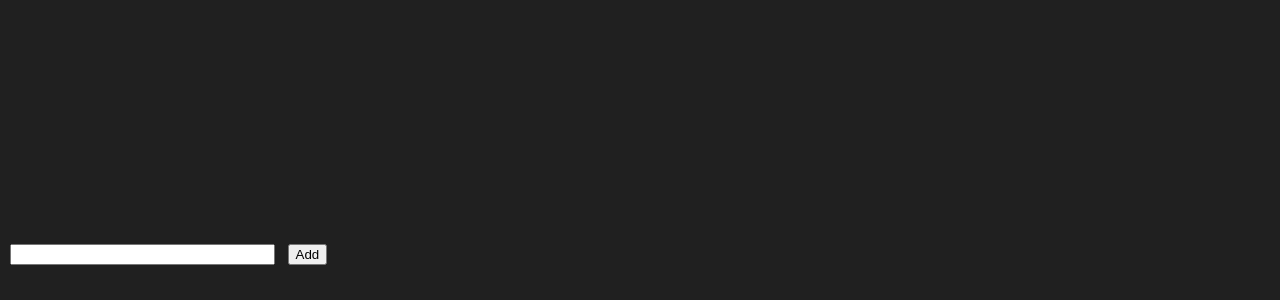
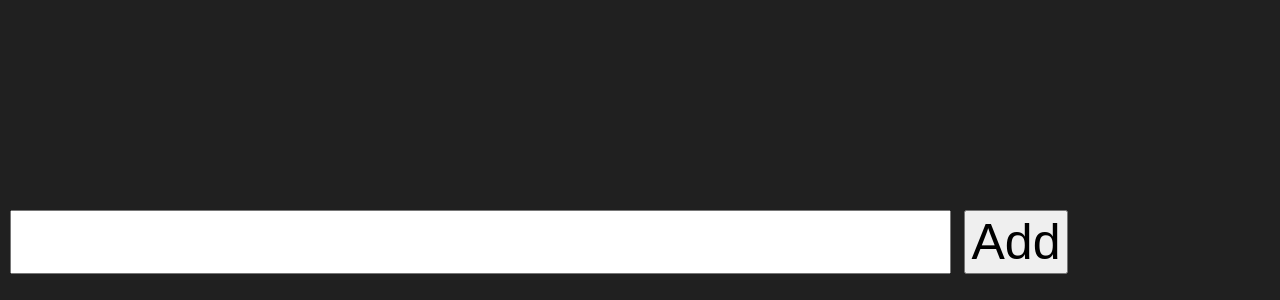
Before and after one commit to austinbarrows/texthooker-with-inputbox, a plain HTML site: page index.html in a window 1280 px wide. Shown: the part 510-810 px from the top of the page. Drawn offline with Linux system fonts and the light colour scheme.

Commit message:
Add margin to body and add input form CSS

```diff
--- a/style.css
+++ b/style.css
@@ -4,8 +4,8 @@ html {
  }
 
 body {
-	margin: 0;
-	min-height: 100%;
+	margin: 10px;
+	min-height: 100% - 10px;
 	background-color: #202020;
 	color: #BCBCBC;
 	font-size: 50px;
@@ -22,8 +22,15 @@ main {
 }
 
 #bottom-textbox {
-	font-size:50px;
 	position: fixed;
 	bottom: 10px;
 	left: 10px;
 }
+
+#line-input {
+	font-size:50px;
+}
+
+#add-line-button {
+	font-size: 50px;
+}
```
